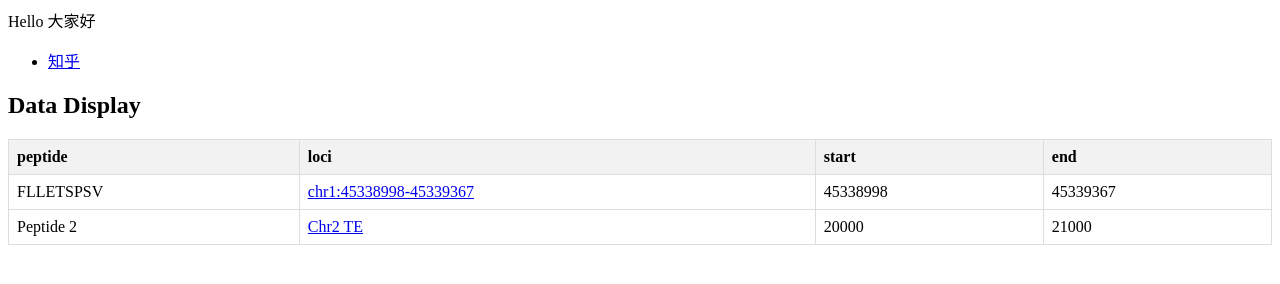
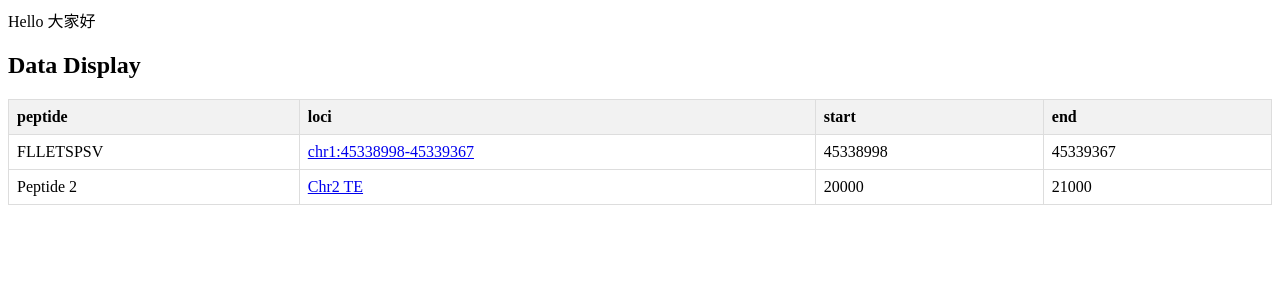
Before and after one commit to hanfengxian/hanfengxian.github.io, a plain HTML site: page index.html in a window 1280 px wide. Drawn offline with Linux system fonts and the light colour scheme.

Commit message:
Update index.html

```diff
--- a/index.html
+++ b/index.html
@@ -1,8 +1,6 @@
 <p>Hello 大家好</p>
 
-<ul>
-  <li> <a href="https://www.zhihu.com/people/AJLoveChina">知乎</a> </li>
-</ul>
+
 
 <!DOCTYPE html>
 <html lang="en">
```
